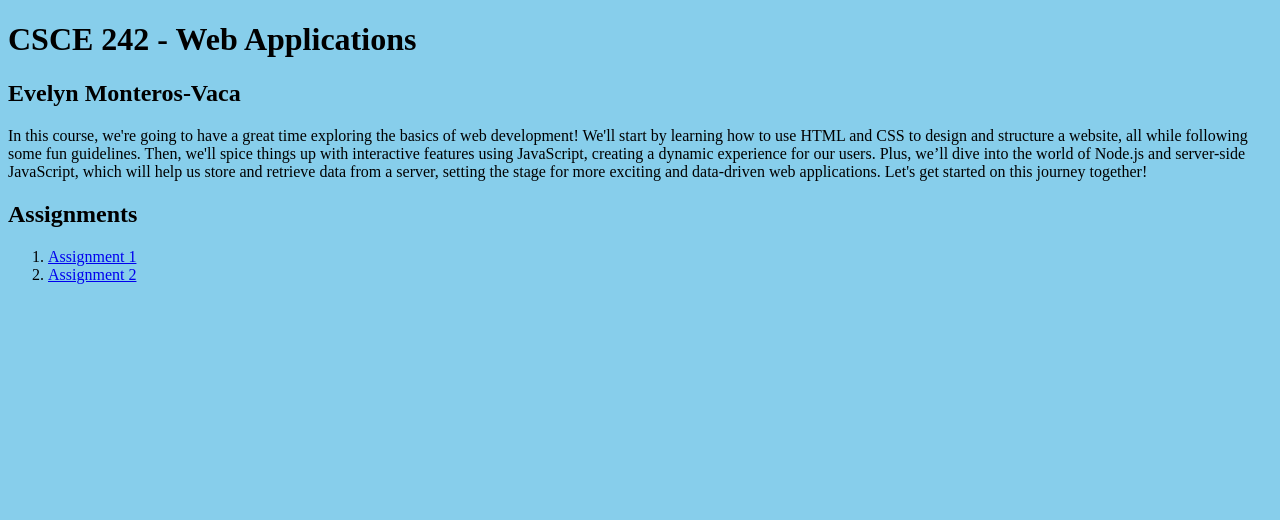
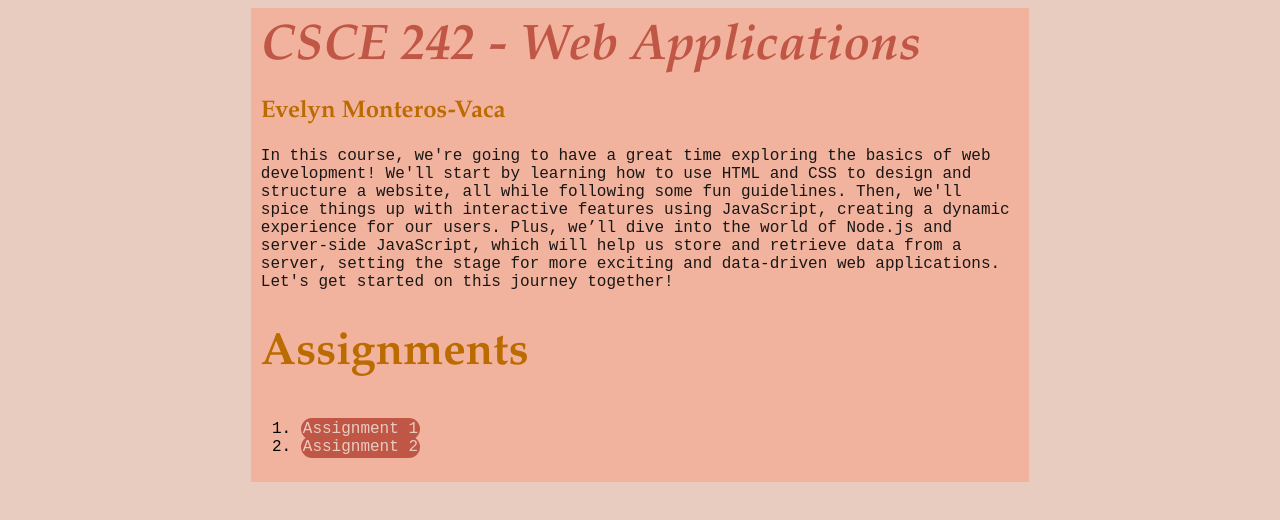
Before and after one commit to EvelynMonterosVaca/EvelynMonterosVaca.github.io, a plain HTML site: page csce242/index.html in a window 1280 px wide. Drawn offline with Linux system fonts and the light colour scheme.

Commit message:
new Main Page

```diff
--- a/csce242/index.html
+++ b/csce242/index.html
@@ -5,6 +5,7 @@
         <link rel="stylesheet" href="styles.css" />
     </head>
     <body>
+        <div id="first">
         <h1> CSCE 242 - Web Applications</h1>
         <h2>Evelyn Monteros-Vaca</h2>
         <p>In this course, we're going to have a great time exploring
@@ -17,10 +18,13 @@
              us store and retrieve data from a server, setting the stage
              for more exciting and data-driven web applications. Let's get
               started on this journey together!</p>
+    <nav id="assig">
         <h2> Assignments</h2>
+    </nav>
         <ol>
             <li><a href="assignments/assignment01/index.html"> Assignment 1</a></li>
             <li><a href="assignments/assigment02/index.html"> Assignment 2</a></li>
         </ol>
+    </div>
     </body>
 </html>
--- a/csce242/styles.css
+++ b/csce242/styles.css
@@ -1,3 +1,50 @@
+/* Structure */
 body{
-    background:skyblue;
+    background:#E8CCBF;
+    font-family: 'Courier New', Courier, monospace;
 }
+
+#first{
+    background:#f2b39e;
+    width:60%;
+    margin: auto;
+    padding: 10px;
+}
+
+/* Navigation */
+
+#assig{
+    font-size: 30px;
+}
+a{
+    text-decoration: none;
+    color: #E8CCBF;
+    background: #C05746;
+    padding: 2px;
+    border-radius: 20px;
+}
+
+a:hover{
+    background: #BB6B00;
+}
+
+/* Table */
+
+/* Typography */
+h1{
+    color:#C05746;
+    font-family: Garamond, serif;
+    font-style: italic;
+    font-size: 50px;
+    margin: auto;
+}
+
+h2{
+    color:#BB6B00;
+    font-family: Garamond, serif
+}
+
+
+p{
+    color:#191716;
+}
```
